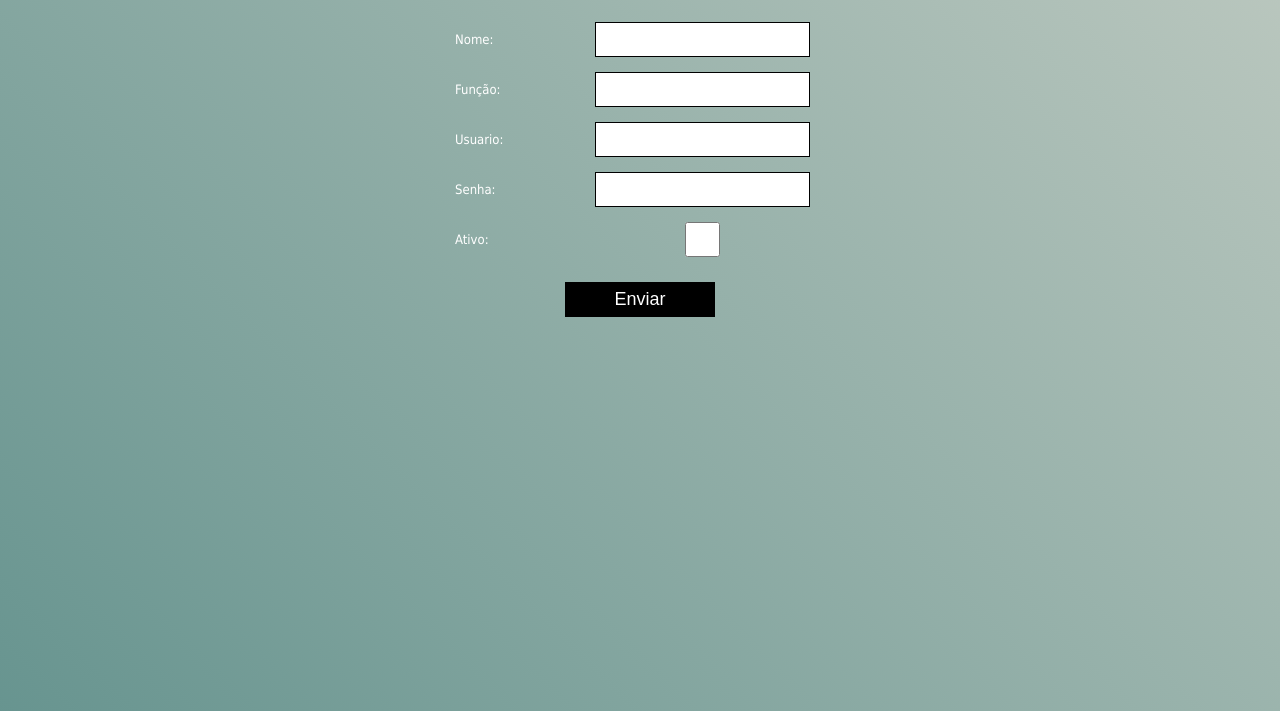
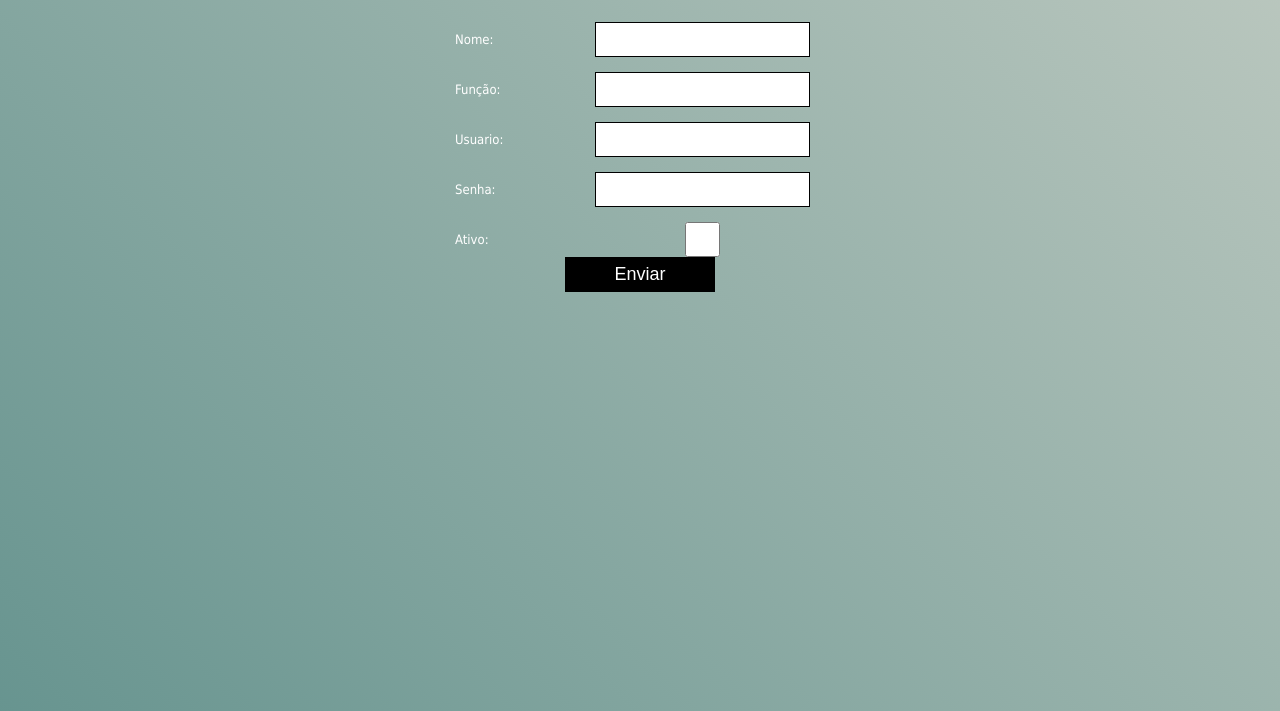
Before and after one commit to FelipeAngeloDias/controle.frota, a plain HTML site: page user.html in a window 1280 px wide. Shown: the part 89-800 px from the top of the page. Drawn offline with Linux system fonts and the light colour scheme.

Commit message:
Atualizando com JS o programa de controle de frota 22.08.22 17:54

```diff
--- /dev/null
+++ b/js/app.js
@@ -0,0 +1 @@
+let userController = new UserController()
--- /dev/null
+++ b/js/controllers/UserController.js
@@ -0,0 +1,3 @@
+class UserController{
+
+    }
--- a/style.css
+++ b/style.css
@@ -114,6 +114,29 @@ body{
     align-items: center;
     margin-top: 15px;
 }
+.lanc-user{
+    margin-top: 25px;
+    margin-bottom: 25px;
+}
+.lanc-user label{
+    font-family: 'Tahoma',sans-serif;
+    font-size: 13px;
+    color: white;
+    display: flex;
+    justify-items: center;
+    align-items: center;
+    margin-top: 15px;
+}
+.lanc-user input{
+    border: 1px solid black;
+    width: 215px;
+    height: 35px;
+    display: flex;
+    justify-content: center;
+    align-items: center;
+    margin-left: auto;
+    margin-right: 15px;
+}
 .enviarbotao{
     text-align: center;
 }
--- a/user.html
+++ b/user.html
@@ -14,22 +14,27 @@
         <h1>Cadastrar Usuário</h1>
     </header>
 
-    <main class="lanc">
-        <label>Nome:<input type="text" name="funcnome" id=""></label>
-        <label>Função:<input type="text" name="tipocnh" id=""></label>
-        <label>Usuario:<input type="text" name="funcao" id=""></label>
-        <label>Senha:<input type="text" name="funcao" id=""></label>
-        <label>Ativo:<input type="checkbox" name="ativo" id=""></label>
+    <main class="lanc-user">
+        <form class="registeruser" action="">
+            <label>Nome:<input type="text" name="funcnome" id=""></label>
+            <label>Função:<input type="text" name="tipocnh" id=""></label>
+            <label>Usuario:<input type="text" name="funcao" id=""></label>
+            <label>Senha:<input type="text" name="funcao" id=""></label>
+            <label>Ativo:<input type="checkbox" name="ativo" id=""></label>
+            <div class="enviarbotao">
+            <button id="btn-user">Enviar</button>
+            </div>
+        </form>
+
 
 
     </main>
-    <div class="enviarbotao">
-        <button>Enviar</button>
-    </div>
+
 
     <footer>
 
     </footer>
-
+<script src="js/controllers/UserController.js"></script>
+<script src="js/app.js"></script>
 </body>
 </html>
```
Also changed, not shown: index.html (+1 -1 lines), Fotos/rcsicon.ico (deleted), Fotos/rcsicon.png (added).
